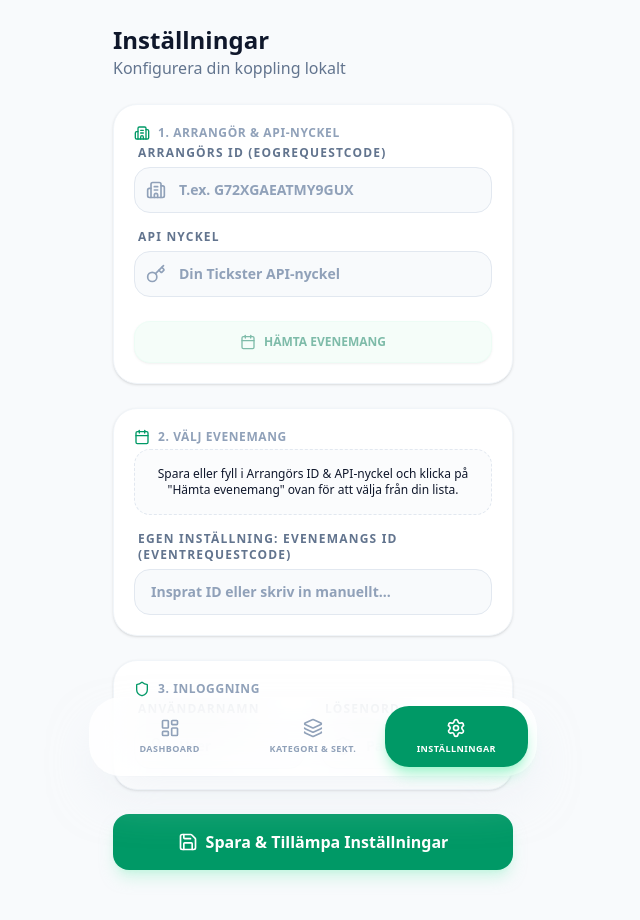
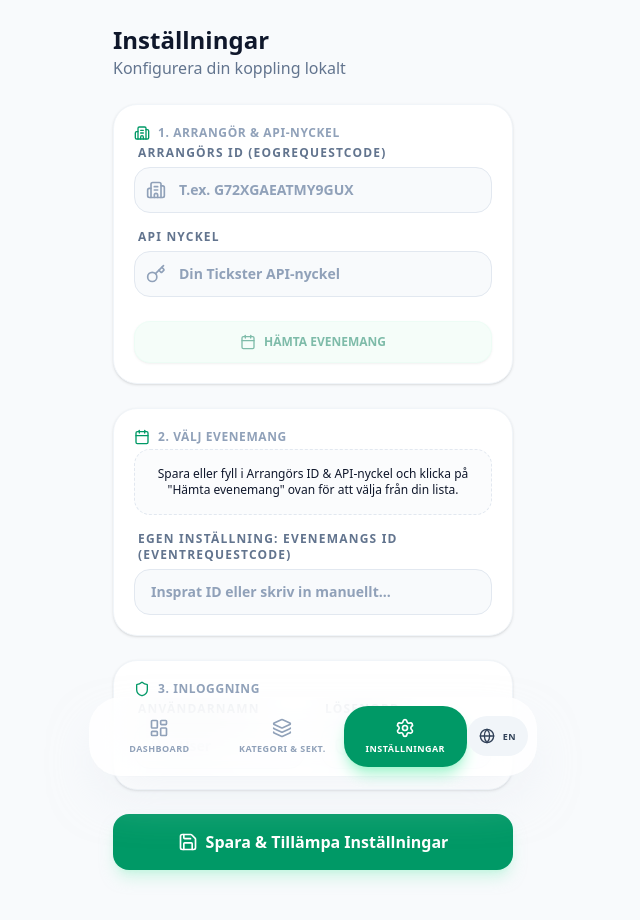
Before and after one commit to crydestaahl/ticketcategorysalesandentry, a React (Vite) app: page / in a window 1280 px wide. Shown: the top 920 px of the page, without its empty margins (327-967 px from the left). Built offline with nearby package versions, Linux system fonts and the light colour scheme.

Commit message:
Add language toggle: Swedish/English localization for frontend

```diff
--- a/src/App.tsx
+++ b/src/App.tsx
@@ -3,8 +3,10 @@ import { AppSettings, TicksterResponse } from './types';
 import Dashboard from './components/Dashboard';
 import CategoriesAndSections from './components/CategoriesAndSections';
 import Settings from './Settings';
-import { LayoutDashboard, Settings as SettingsIcon, Layers } from 'lucide-react';
+import { LayoutDashboard, Settings as SettingsIcon, Layers, Globe } from 'lucide-react';
 import { motion, AnimatePresence } from 'motion/react';
+
+type Language = 'sv' | 'en';
 
 const DEFAULT_SETTINGS: AppSettings = {
   eogRequestCode: '',
@@ -14,9 +16,151 @@ const DEFAULT_SETTINGS: AppSettings = {
   password: '',
 };
 
+const translations = {
+  sv: {
+    navDashboard: 'Dashboard',
+    navCategories: 'Kategori & Sekt.',
+    navSettings: 'Inställningar',
+    toggleLanguage: 'EN',
+    missingFieldsError: 'Vänligen fyll i alla fält i inställningarna.',
+    fetchDataError: 'Kunde inte hämta data',
+    settingsTitle: 'Inställningar',
+    settingsDescription: 'Konfigurera din koppling lokalt',
+    stageOrganizerApi: '1. Arrangör & API-nyckel',
+    labelOrganizerId: 'Arrangörs ID (eogRequestCode)',
+    labelApiKey: 'API Nyckel',
+    placeholderOrganizerId: 'T.ex. G72XGAEATMY9GUX',
+    placeholderApiKey: 'Din Tickster API-nyckel',
+    fetchEvents: 'HÄMTA EVENEMANG',
+    fetchingEvents: 'HÄMTAR EVENEMANG...',
+    fillOrganizerAndApi: 'Fyll i Arrangörs ID och API Nyckel först.',
+    fetchEventsFailed: 'Misslyckades att hämta evenemang',
+    stageSelectEvent: '2. Välj Evenemang',
+    selectFromList: 'Välj från lista ({count} st)',
+    selectAnEvent: '-- Välj ett evenemang --',
+    placeholderManualEventId: 'Insprat ID eller skriv in manuellt...',
+    eventIdInputLabel: 'Egen inställning: Evenemangs ID (eventRequestCode)',
+    usernamePlaceholder: 'User',
+    passwordPlaceholder: 'Pass',
+    stageLogin: '3. Inloggning',
+    labelUsername: 'Användarnamn',
+    labelPassword: 'Lösenord',
+    saveSettings: 'Spara & Tillämpa Inställningar',
+    eventHelpText: 'Spara eller fyll i Arrangörs ID & API-nyckel och klicka på "Hämta evenemang" ovan för att välja från din lista.',
+    dashboardLoading: 'Hämtar biljettdata...',
+    categoriesLoading: 'Hämtar fördelning...',
+    dashboardErrorTitle: 'Ett fel uppstod',
+    tryAgain: 'Försök igen',
+    updated: 'Uppdaterad',
+    never: 'Aldrig',
+    admitted: 'Insläppta',
+    of: 'av',
+    scanned: 'Scannade',
+    sold: 'Sålda',
+    remaining: 'Kvar',
+    latestStatus: 'Senaste status',
+    live: 'Live',
+    totalInSystem: 'Totalt i systemet',
+    allTicketTypes: 'Alla biljettyper',
+    admittedNow: 'Insläppta nu',
+    scannedTickets: 'Scannade biljetter',
+    categorySplitTitle: 'Uppdelning',
+    categorySplitHeading: 'Uppdelning',
+    categorySplitOverview: 'Kategori- & Sektionsfördelning',
+    categoriesTab: 'Kategorier',
+    sectionsTab: 'Sektioner',
+    searchCategoryPlaceholder: 'Sök på kategori...',
+    searchSectionPlaceholder: 'Sök på sektion...',
+    clear: 'Rensa',
+    noMatchesFound: 'Inga matchande resultat hittades',
+    noCategoriesAvailable: 'Inga kategorier tillgängliga',
+    noSectionsAvailable: 'Inga sektioner tillgängliga',
+    viewAll: 'Visa alla',
+    leftToScan: 'st kvar att skanna',
+    sectionDataMissing: 'Ingen sektionsdata finns för denna kategori.',
+    sectionsIn: 'Sektioner i {name}',
+    admittedOfSold: '{admitted} av {sold} insläppta',
+    admittedSold: '{admitted} insläppta / {sold} sålda',
+    admittedPercentage: '{percent}% insläppta',
+    eventFallback: 'Väntar på data...',
+  },
+  en: {
+    navDashboard: 'Dashboard',
+    navCategories: 'Category & Sec.',
+    navSettings: 'Settings',
+    toggleLanguage: 'SV',
+    missingFieldsError: 'Please fill in all settings fields.',
+    fetchDataError: 'Could not fetch data',
+    settingsTitle: 'Settings',
+    settingsDescription: 'Configure your connection locally',
+    stageOrganizerApi: '1. Organizer & API key',
+    labelOrganizerId: 'Organizer ID (eogRequestCode)',
+    labelApiKey: 'API Key',
+    placeholderOrganizerId: 'Ex. G72XGAEATMY9GUX',
+    placeholderApiKey: 'Your Tickster API key',
+    fetchEvents: 'FETCH EVENTS',
+    fetchingEvents: 'FETCHING EVENTS...',
+    fillOrganizerAndApi: 'Fill in Organizer ID and API Key first.',
+    fetchEventsFailed: 'Failed to fetch events',
+    stageSelectEvent: '2. Select Event',
+    selectFromList: 'Choose from list ({count})',
+    selectAnEvent: '-- Select an event --',
+    placeholderManualEventId: 'Paste event ID or type manually...',
+    eventIdInputLabel: 'Custom event ID (eventRequestCode)',
+    usernamePlaceholder: 'User',
+    passwordPlaceholder: 'Pass',
+    stageLogin: '3. Login',
+    labelUsername: 'Username',
+    labelPassword: 'Password',
+    saveSettings: 'Save & Apply Settings',
+    eventHelpText: 'Save or fill in Organizer ID & API Key and click "FETCH EVENTS" above to choose from your list.',
+    dashboardLoading: 'Loading ticket data...',
+    categoriesLoading: 'Loading breakdown...',
+    dashboardErrorTitle: 'An error occurred',
+    tryAgain: 'Try again',
+    updated: 'Updated',
+    never: 'Never',
+    admitted: 'Admitted',
+    of: 'of',
+    scanned: 'Scanned',
+    sold: 'Sold',
+    remaining: 'Remaining',
+    latestStatus: 'Latest status',
+    live: 'Live',
+    totalInSystem: 'Total in system',
+    allTicketTypes: 'All ticket types',
+    admittedNow: 'Admitted now',
+    scannedTickets: 'Scanned tickets',
+    categorySplitTitle: 'Breakdown',
+    categorySplitHeading: 'Breakdown',
+    categorySplitOverview: 'Category & Section breakdown',
+    categoriesTab: 'Categories',
+    sectionsTab: 'Sections',
+    searchCategoryPlaceholder: 'Search category...',
+    searchSectionPlaceholder: 'Search section...',
+    clear: 'Clear',
+    noMatchesFound: 'No matching results found',
+    noCategoriesAvailable: 'No categories available',
+    noSectionsAvailable: 'No sections available',
+    viewAll: 'View all',
+    leftToScan: 'left to scan',
+    sectionDataMissing: 'No section data available for this category.',
+    sectionsIn: 'Sections in {name}',
+    admittedOfSold: '{admitted} of {sold} admitted',
+    admittedSold: '{admitted} admitted / {sold} sold',
+    admittedPercentage: '{percent}% admitted',
+    eventFallback: 'Waiting for data...',
+  },
+} as const;
+
 export default function App() {
   const [view, setView] = useState<'dashboard' | 'categories' | 'settings'>('dashboard');
   const [settings, setSettings] = useState<AppSettings>(DEFAULT_SETTINGS);
+  const [language, setLanguage] = useState<Language>(() => {
+    const saved = localStorage.getItem('tickster_language');
+    return saved === 'en' ? 'en' : 'sv';
+  });
+  const texts = translations[language];
 
   // Lifted state for Ticket database
   const [data, setData] = useState<TicksterResponse | null>(null);
@@ -58,6 +202,10 @@ export default function App() {
     }
   }, []);
 
+  useEffect(() => {
+    localStorage.setItem('tickster_language', language);
+  }, [language]);
+
   // Cooldown countdown timer
   useEffect(() => {
     if (cooldown > 0) {
@@ -71,7 +219,7 @@ export default function App() {
     if (cooldown > 0) return;
 
     if (!currentSettings.apikey || !currentSettings.eogRequestCode || !currentSettings.eventRequestCode || !currentSettings.username || !currentSettings.password) {
-      setError("Vänligen fyll i alla fält i inställningarna.");
+      setError(texts.missingFieldsError);
       setView('settings');
       return;
     }
@@ -87,7 +235,7 @@ export default function App() {
 
       if (!response.ok) {
         const errData = await response.json();
-        throw new Error(errData.details || errData.error || 'Kunde inte hämta data');
+        throw new Error(errData.details || errData.error || texts.fetchDataError);
       }
 
       const result = await response.json();
@@ -138,6 +286,7 @@ export default function App() {
             >
               <Dashboard
                 settings={settings}
+                texts={texts}
                 tickets={tickets}
                 loading={loading}
                 error={error}
@@ -158,6 +307,7 @@ export default function App() {
             >
               <CategoriesAndSections
                 settings={settings}
+                texts={texts}
                 tickets={tickets}
                 loading={loading}
                 error={error}
@@ -176,7 +326,7 @@ export default function App() {
               exit={{ opacity: 0, y: -8 }}
               transition={{ duration: 0.15 }}
             >
-              <Settings onSave={handleSaveSettings} initialSettings={settings} />
+              <Settings onSave={handleSaveSettings} initialSettings={settings} texts={texts} />
             </motion.div>
           )}
         </AnimatePresence>
@@ -193,7 +343,7 @@ export default function App() {
           }`}
         >
           <LayoutDashboard className="w-5 h-5" />
-          <span className="text-[9px] font-bold uppercase tracking-wider">Dashboard</span>
+          <span className="text-[9px] font-bold uppercase tracking-wider">{texts.navDashboard}</span>
         </button>
 
         <button
@@ -213,7 +363,7 @@ export default function App() {
           }`}
         >
           <Layers className="w-5 h-5" />
-          <span className="text-[9px] font-bold uppercase tracking-wider">Kategori & Sekt.</span>
+          <span className="text-[9px] font-bold uppercase tracking-wider">{texts.navCategories}</span>
         </button>
 
         <button
@@ -225,7 +375,15 @@ export default function App() {
           }`}
         >
           <SettingsIcon className="w-5 h-5" />
-          <span className="text-[9px] font-bold uppercase tracking-wider">Inställningar</span>
+          <span className="text-[9px] font-bold uppercase tracking-wider">{texts.navSettings}</span>
+        </button>
+
+        <button
+          onClick={() => setLanguage(prev => prev === 'sv' ? 'en' : 'sv')}
+          className="flex-none px-3 py-3 rounded-3xl bg-slate-100 text-slate-700 hover:bg-slate-200 transition-all text-[9px] font-bold uppercase tracking-wider flex items-center gap-2"
+        >
+          <Globe className="w-4 h-4" />
+          {texts.toggleLanguage}
         </button>
       </nav>
     </div>
```
Also changed, not shown: src/Settings.tsx (+28 -26 lines), src/components/CategoriesAndSections.tsx (+21 -19 lines), src/components/Dashboard.tsx (+18 -16 lines).
